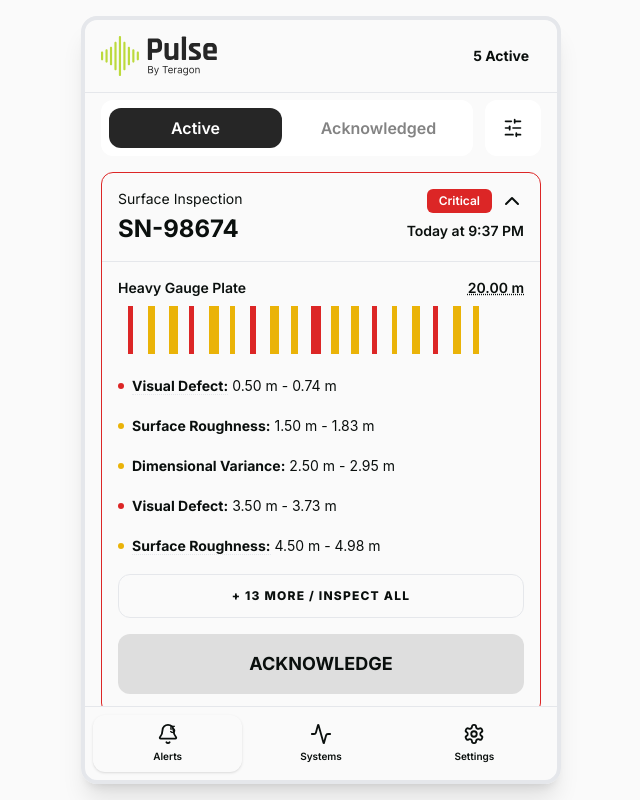
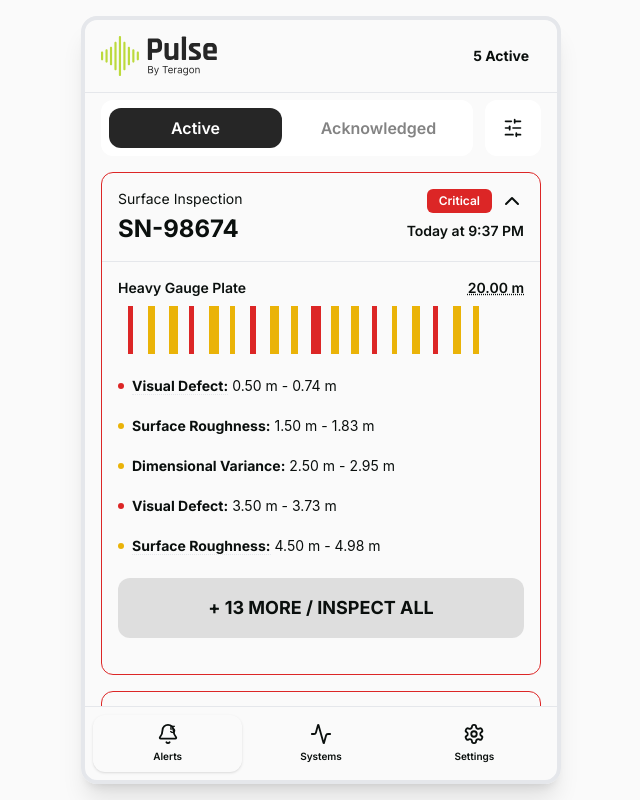
Before and after one commit to SarvarthDevelopers/alerting-app-teragon, a React (Vite) app: page / in a window 1280 px wide. Both pictures are taken after typing "name@example.com", "Sample123" into the empty fields and a click on the button "Continue". Shown: the whole page, without its empty margins (319-959 px from the left). Built offline with nearby package versions, Linux system fonts and the light colour scheme.

Commit message:
style: make Inspect button style match the original Acknowledge button exactly

```diff
--- a/src/app/components/InspectionDrawer.tsx
+++ b/src/app/components/InspectionDrawer.tsx
@@ -276,7 +276,7 @@ export function InspectionDrawer({
             animate={{ y: 0 }}
             exit={{ y: '100%' }}
             transition={{ type: 'tween', duration: 0.36, ease: [0.32, 0.72, 0, 1] }}
-            className="fixed inset-x-0 bottom-0 z-50 flex flex-col h-[90dvh] bg-white rounded-t-3xl shadow-2xl overflow-hidden md:max-w-md mx-auto"
+            className="fixed inset-x-0 bottom-0 z-50 flex flex-col h-dvh bg-white rounded-t-3xl shadow-2xl overflow-hidden md:max-w-md mx-auto"
           >
             {/* Header */}
             <div className="p-4 border-b border-border flex items-center justify-between shrink-0 bg-white z-10">
--- a/src/app/components/MeasurementCard.tsx
+++ b/src/app/components/MeasurementCard.tsx
@@ -511,7 +511,7 @@ export const MeasurementCard = memo(({
                               e.stopPropagation();
                               setIsDrawerOpen(true);
                             }}
-                            className="mt-3 w-full text-[12px] font-black text-foreground uppercase tracking-widest bg-foreground/5 py-3 rounded-xl border border-foreground/10 hover:bg-foreground/10 transition-colors flex items-center justify-center gap-2"
+                            className="mt-4 w-full py-4 rounded-xl font-bold text-lg bg-[#dedede] text-foreground hover:opacity-90 transition-all duration-300 flex items-center justify-center gap-2"
                           >
                             + {remainingCount} MORE / INSPECT ALL
                           </button>
@@ -545,7 +545,7 @@ export const MeasurementCard = memo(({
                 ) : null;
               })()}
 
-              {hasActiveAlerts && (
+              {hasActiveAlerts && visibleAlerts.length <= 5 && (
                 <div className="mt-4">
                   <div
                     style={{ display: 'grid', gridTemplateRows: showConfirmation ? '1fr' : '0fr' }}
```
